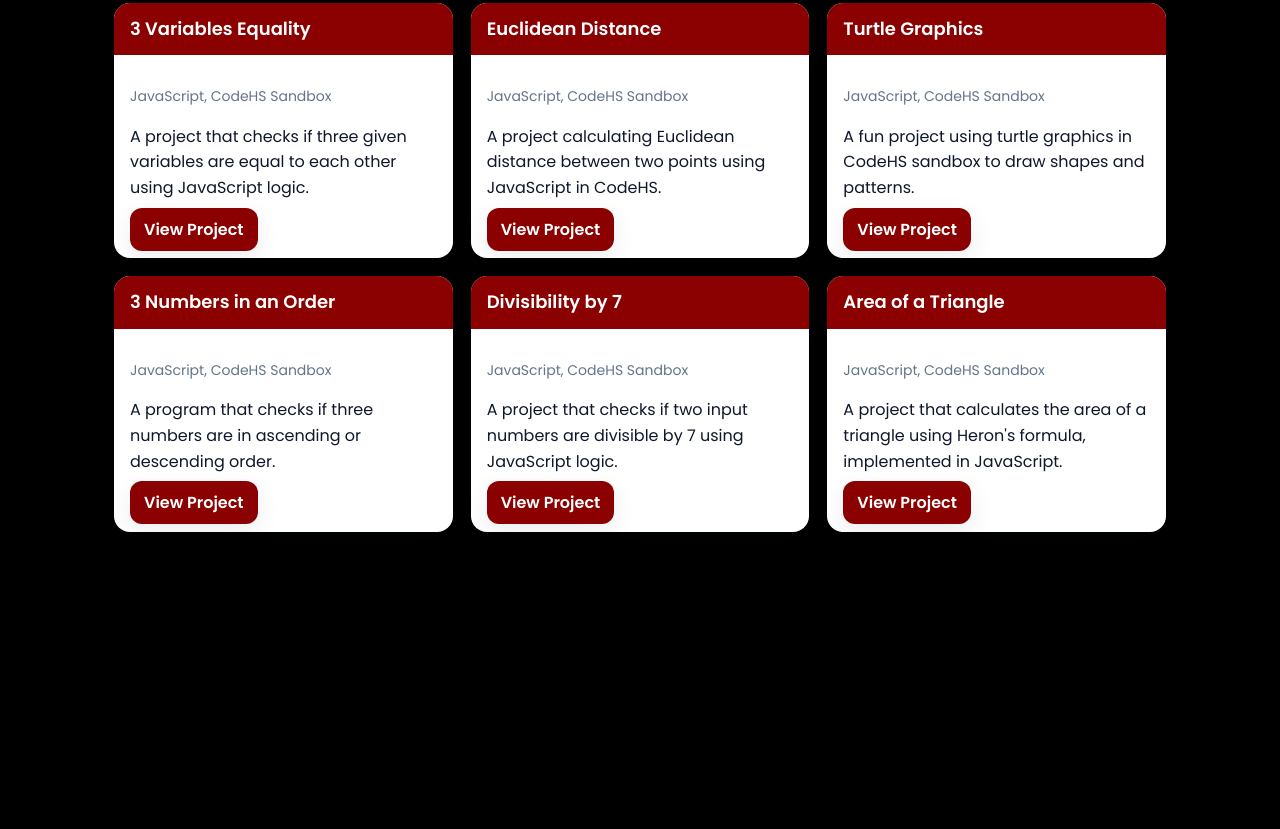
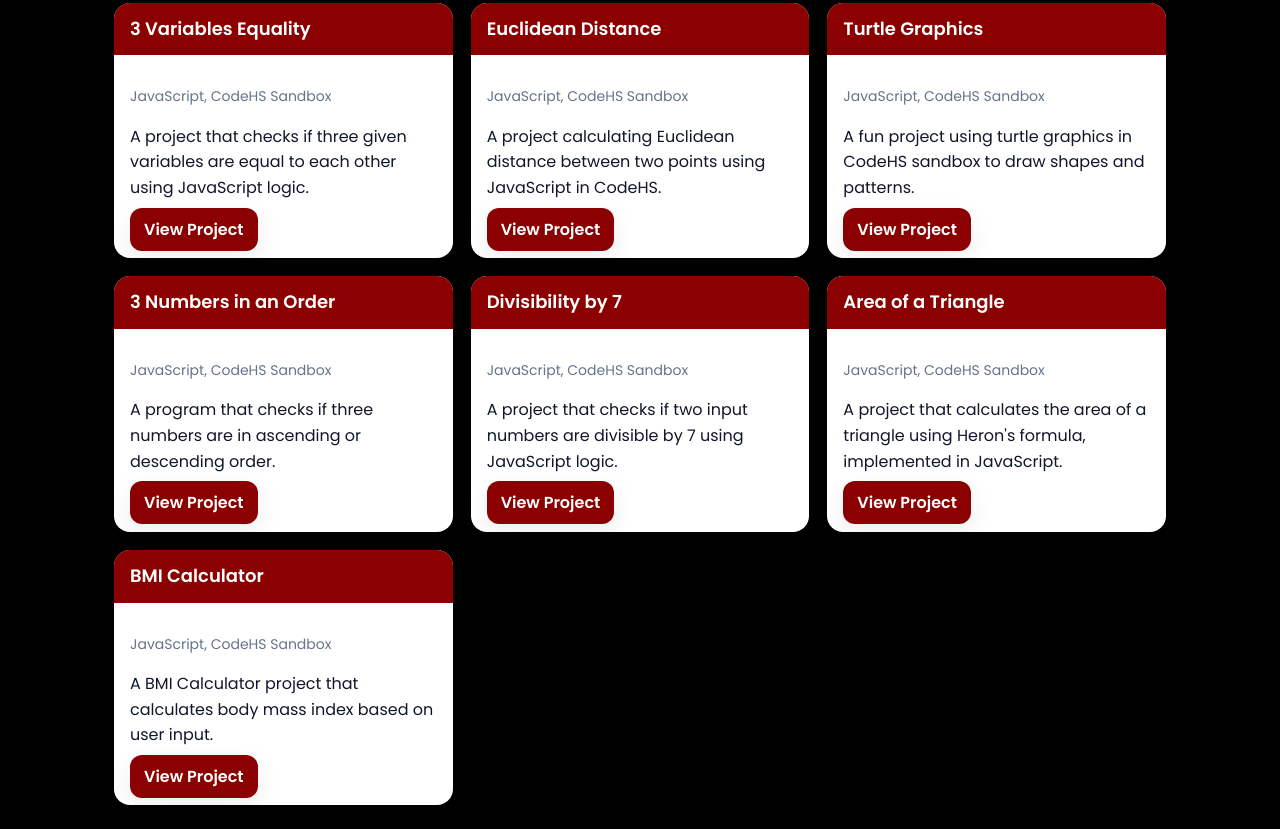
Before and after one commit to DorukKilic1/DorukKilic1.github.io, a plain HTML site: page projects.html in a window 1280 px wide. Shown: the part 1090-1919 px from the top of the page. Before the commit the page ends 1646 px from the top, so only its background shows below. Drawn offline with Linux system fonts and the light colour scheme.

Commit message:
Update projects.html

```diff
--- a/projects.html
+++ b/projects.html
@@ -318,6 +318,14 @@
     <a class="btn" href="https://codehs.com/sandbox/aquaibex4724/area-of-a-triangle/run" target="_blank">View Project</a>
   </div>
 </article>
+<article class="card">
+  <div class="card-header">BMI Calculator</div>
+  <div class="content">
+    <p class="meta">JavaScript, CodeHS Sandbox</p>
+    <p>A BMI Calculator project that calculates body mass index based on user input.</p>
+    <a class="btn" href="https://codehs.com/sandbox/aquaibex4724/bmi-calc/run" target="_blank">View Project</a>
+  </div>
+</article>
 </main>
 
   <footer>
```
